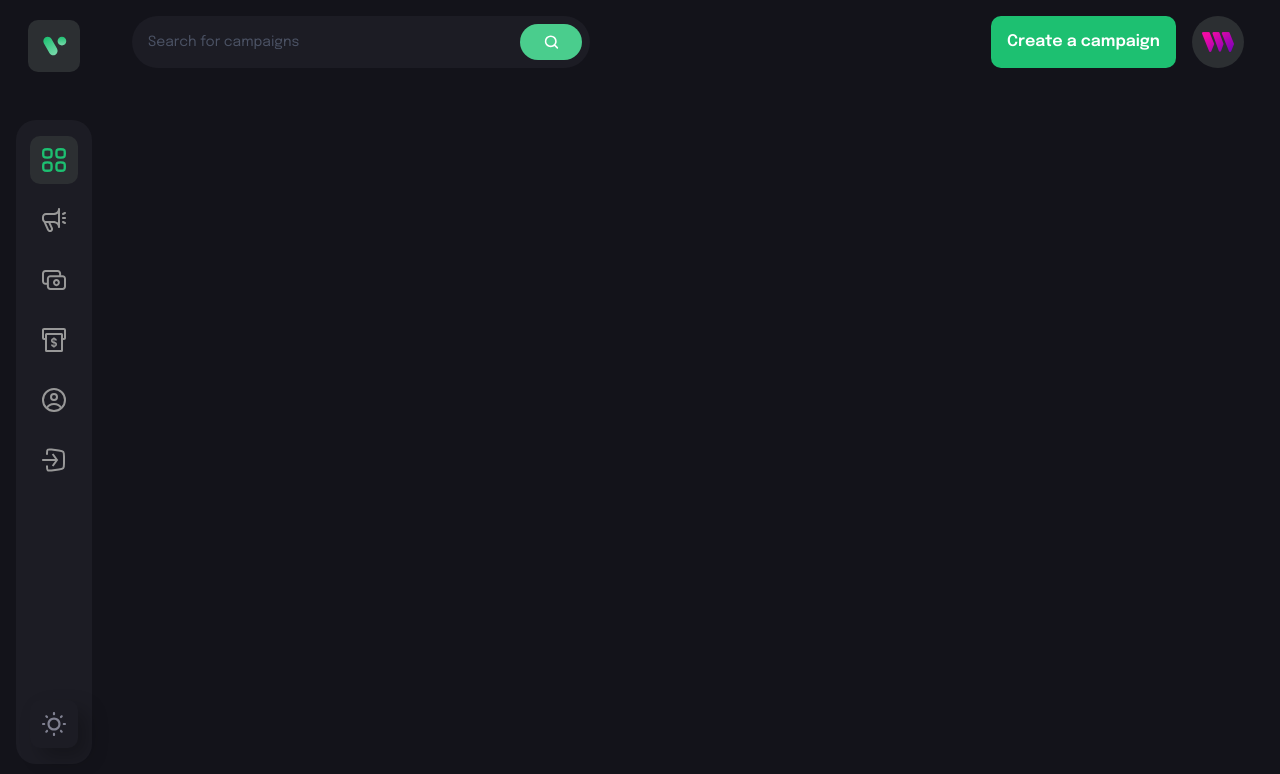
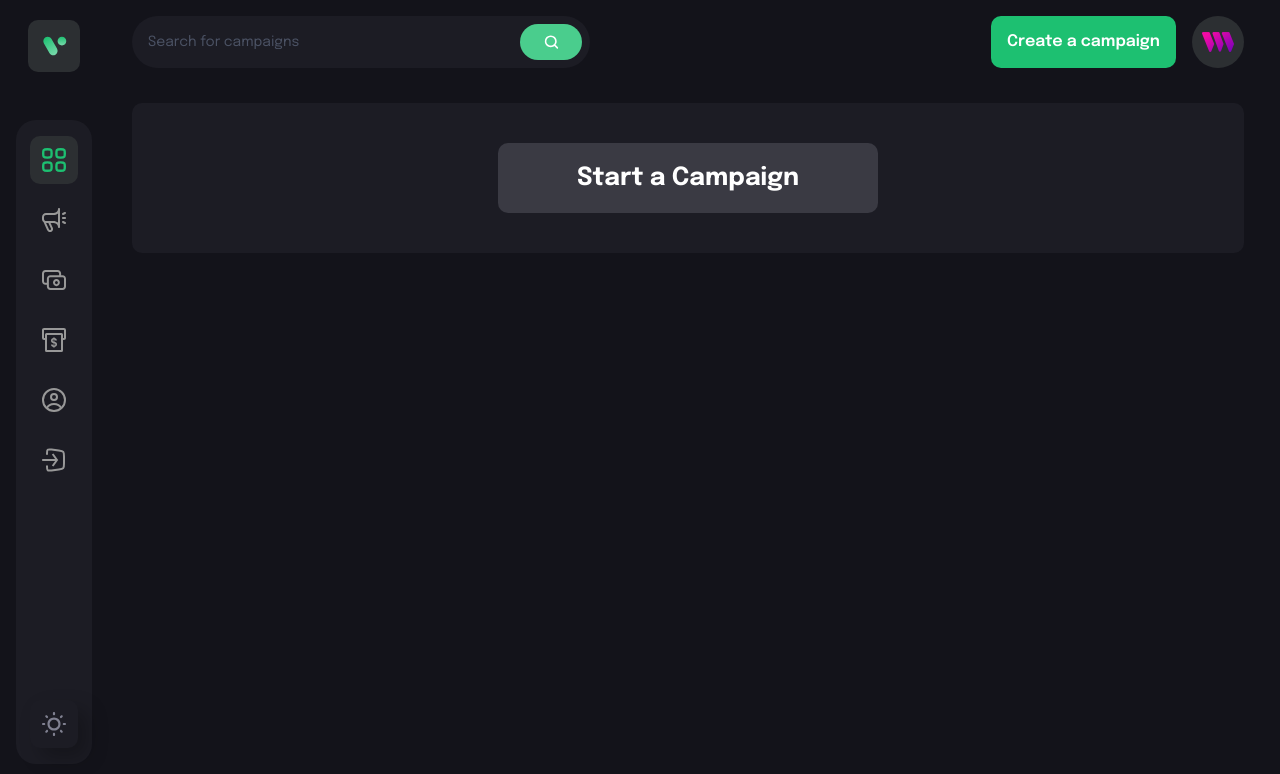
Before and after one commit to mirakiii/Decentralized-crowdfunding-platform, a React (Vite) app in the folder client/: page /create-campaign in a window 1280 px wide. Before the commit this address had no page. Shown: the top 774 px of the page. Built offline with nearby package versions, Linux system fonts and the light colour scheme; what @thirdweb-dev/react would draw is missing.

Commit message:
created createcampaign page

```diff
--- a/client/src/App.jsx
+++ b/client/src/App.jsx
@@ -17,6 +17,9 @@ const App = () => {
 
       <Routes>
         <Route path="/" element={<Home  />} />
+        <Route path="/profile" element={<Profile />} />
+        <Route path="/create-campaign" element={<CreateCampaign />} />
+        <Route path="/campaign-details/:id" element={<CampaignDetails />} />
       </Routes>
       </div>
     </div>
--- a/client/src/components/Navbar.jsx
+++ b/client/src/components/Navbar.jsx
@@ -88,7 +88,7 @@ const Navbar = () => {
               styles={address ? 'bg-[#1dc071]' : 'bg-[#8c6dfd]'}
               handleClick={() => {
                 if(address) navigate('create-campaign')
-                else connect();
+                else 'connect()';
               }}
             />
             </div>
--- a/client/src/pages/CreateCampaign.jsx
+++ b/client/src/pages/CreateCampaign.jsx
@@ -1,8 +1,35 @@
-import React from 'react'
+
+import React, { useState } from 'react'
+import { useNavigate } from 'react-router-dom';
+import { ethers } from 'ethers';
+
+// import { useStateContext } from '../context';
+import { money } from '../assets';
+import { CustomButton } from '../components';
+import { checkIfImage } from '../utils';
+
 
 const CreateCampaign = () => {
+  const navigate = useNavigate();
+  const [isLoading, setIsLoading] = useState(false);
+  // const { createCampaign } = useStateContext();
+  const [form, setForm] = useState({
+    name: '',
+    title: '',
+    description: '',
+    target: '',
+    deadline: '',
+    image: ''
+  });
+
+
   return (
-    <div>CreateCampaign</div>
+    <div className="bg-[#1c1c24] flex justify-center items-center flex-col rounded-[10px] sm:p-10 p-4">
+    {isLoading && 'Loader...'}
+    <div className="flex justify-center items-center p-[16px] sm:min-w-[380px] bg-[#3a3a43] rounded-[10px]">
+      <h1 className="font-epilogue font-bold sm:text-[25px] text-[18px] leading-[38px] text-white">Start a Campaign</h1>
+    </div>
+    </div>
   )
 }
 
```
